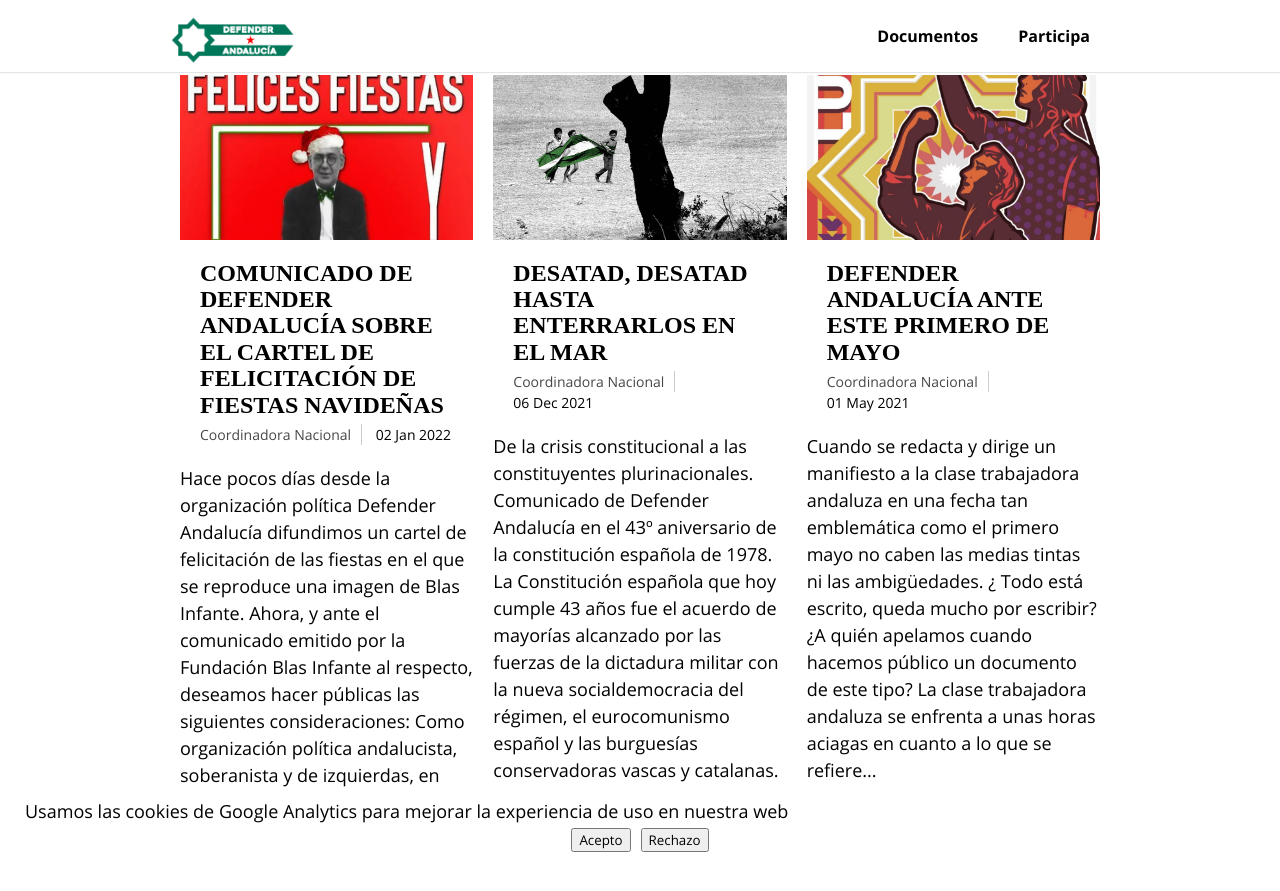
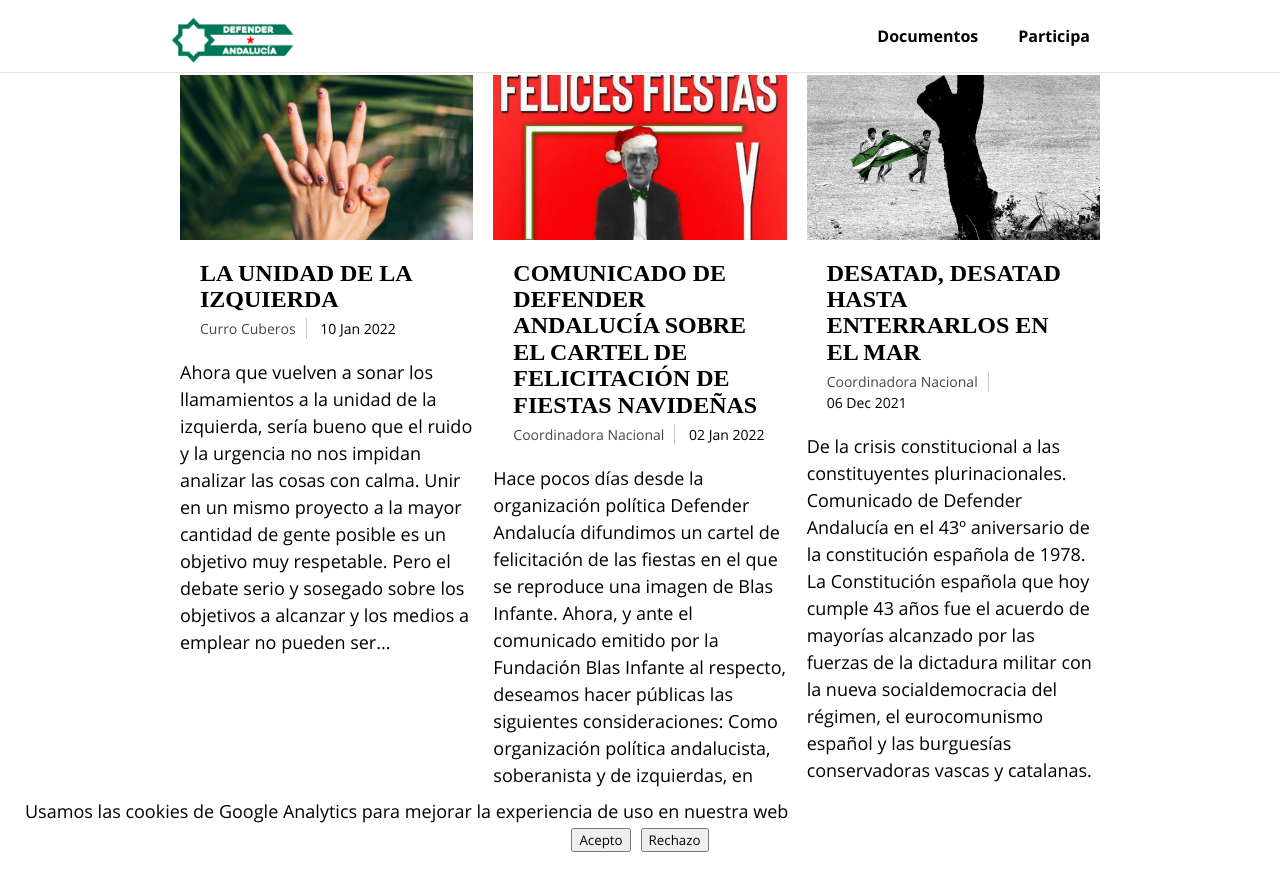
Before and after one commit to theothertaxman/defenderandalucia.org, a Jekyll site: the page built from index.html, in a window 1280 px wide and 900 px high, scrolled down 350 px. Shown: the top 891 px of the window. Built offline with Jekyll 4.4.1, drawn with Linux system fonts in a browser that asks for light colours; some web fonts are replaced; the list of posts is cut into pages by our own code.

Commit message:
Adds new article: 'La unidad de la izquierda'

```diff
--- a/_config.yml
+++ b/_config.yml
@@ -49,7 +49,13 @@
     gravatar: 7ca086c83f7e95ef38eb4b94cc3272ca
     web: https://defenderandalucia.org
     twitter: dfnderandalucia
-    github: pr3ssh
+    github:
+  curro:
+    display_name: Curro Cuberos
+    gravatar: 7ca086c83f7e95ef38eb4b94cc3272ca
+    web: https://defenderandalucia.org
+    twitter: CuberosCurro
+    github:
 
 paginate: 12
 excerpt_separator: "<!-- more -->"
--- /dev/null
+++ b/_posts/2022-01-10-la-unidad-de-la-izquierda.md
@@ -0,0 +1,38 @@
+---
+layout: post
+title:  "La unidad de la izquierda"
+date:   2022-01-10
+categories:
+image: /images/posts/daiga-ellaby--5KjF_u5YzI-unsplash.jpg
+author: curro
+---
+
+Ahora que vuelven a sonar los llamamientos a la unidad de la izquierda, sería bueno que el ruido y la urgencia no nos impidan analizar las cosas con calma. Unir en un mismo proyecto a la mayor cantidad de gente posible es un objetivo muy respetable.
+
+<!-- <aside> -->
+<!--   <figure> -->
+<!--     <img src="/images/posts/daiga-ellaby--5KjF_u5YzI-unsplash.jpg" alt="Blas Infante vestido de Papá Noel en un cartel de felicitación de fiestas de Defender Andalucía" /> -->
+<!--   </figure> -->
+<!-- </aside> -->
+
+Pero el debate serio y sosegado sobre los objetivos a alcanzar y los medios a emplear no pueden ser sustituidos por la adscripción emocional a la etiqueta "izquierda", y menos aún por el miedo histérico a "la derecha".
+
+**Conviene debatir sin miedo, en primer lugar, si estamos por gestionar el sistema o estamos por superar el sistema**. Y esto no tiene nada que ver con participar o no del juego institucional. Uno puede presentarse a unas elecciones, obtener representación e incluso condicionar directamente el gobierno del país en ambas posiciones. Pero debe tener claro si quiere hacerlo lubricando la gestión progresista del sistema o forzando sus límites y señalando sus contradicciones. Entre ambas opciones la convivencia termina siendo imposible.
+
+**La primera opción** consiste en priorizar la entrada en el gobierno, asegurando que es posible cambiar significativamente las cosas con las limitadas herramientas que el propio gobierno ofrece. Esto implica necesariamente buscar alianzas con los gestores progresistas del sistema (PSOE, p.e.), minimizando las diferencias que te separan de ellos y remitiendo los déficits del sistema a externalidades (pandemia, crisis) o a conspiraciones (la derecha, el poder mediático, etc.).
+
+Esta opción también implica sobredimensionar la importancia de los mecanismos de gobierno institucional. Se tiende a fiarlo todo a las medidas de gobierno, y a reservar al resto de agentes de intervención de la izquierda (sindicatos, movimientos sociales, etc.) el papel de aliados subalternos obligados a apoyar sin fisuras al gobierno.
+
+En esta estrategia la movilización en la calle y autoorganización al margen del gobierno son peligros a evitar.
+
+**La segunda opción** consiste en ser coherente con la evidencia de que nuestra sociedad no puede superar sus principales problemas sin transformar el sistema que los genera. Esto implica plantear la estrategia institucional en base a objetivos muy concretos, poniendo sobre la mesa las contradicciones estructurales del sistema. Implica limitarse a participar en gobiernos donde se es mayoritario o bien condicionar desde fuera a gobiernos en los que no se participa.
+
+Esta opción lleva a calcular la estrategia política hilvanando la acción institucional con otras formas de intervención política. Se trata de explicar que las medidas de gobierno son muy limitadas en su alcance y que la acción autónoma y protagonista de otros actores de la izquierda es fundamental para forzar avances y orientar la acción de gobierno.
+
+Entiendo que estos debates son ásperos, y que es más agradable celebrar al unísono la consecución de una sola candidatura para recoger todos los votos sentidos como de izquierda o progresistas. Pero la realidad es tozuda, y antes o después nos veremos obligados a elegir: o nos atamos a la gestión de este sistema y seguimos vendiéndolo como un modelo salvable o reconocemos su fracaso y hacemos política para superarlo.
+
+---
+
+<img src="/images/posts/daiga-ellaby--5KjF_u5YzI-unsplash.jpg" alt="Blas Infante vestido de Papá Noel en un cartel de felicitación de fiestas de Defender Andalucía" style="width:50%;" />
+<br />
+<small>Foto de <a href="https://unsplash.com/@daiga_ellaby?utm_source=unsplash&utm_medium=referral&utm_content=creditCopyText">Daiga Ellaby</a> en <a href="https://unsplash.com/s/photos/unite-hands?utm_source=unsplash&utm_medium=referral&utm_content=creditCopyText">Unsplash</a></small>
```
Also changed, not shown: images/posts/daiga-ellaby--5KjF_u5YzI-unsplash.jpg (added).
